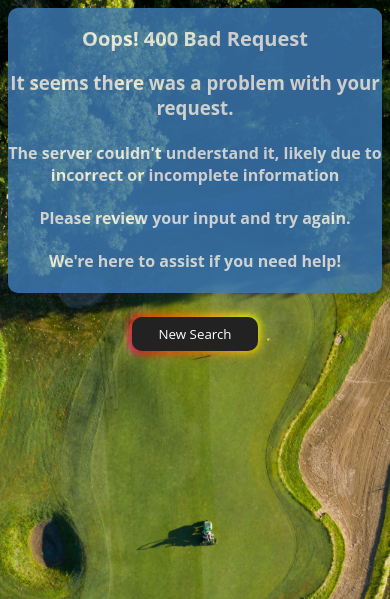
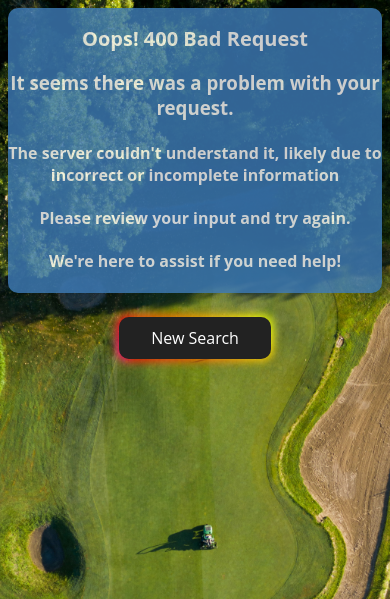
Before and after one commit to andrewc0urt/tee-time-forecast-app, a Node server app: template views/errorPage400.ejs in a window 390 px wide. Shown: the top 599 px of the page. Run offline with Node 20, Linux system fonts and the light colour scheme; the template is opened without the code that fills it, so the values that code supplies are empty.

Commit message:
Updated errorMediaQueries.css
Increased button font-size to 1rem after seeing it deployed and live on mobile phone

```diff
--- a/public/css/error_pages/errorMediaQueries.css
+++ b/public/css/error_pages/errorMediaQueries.css
@@ -1,6 +1,10 @@
 @media (max-width: 767.98px) {
 	.item-2 {
 		padding-top: 1.5rem;
+	}
+
+	.item2-button {
+		font-size: 1rem;
 	}
 }
 
```
